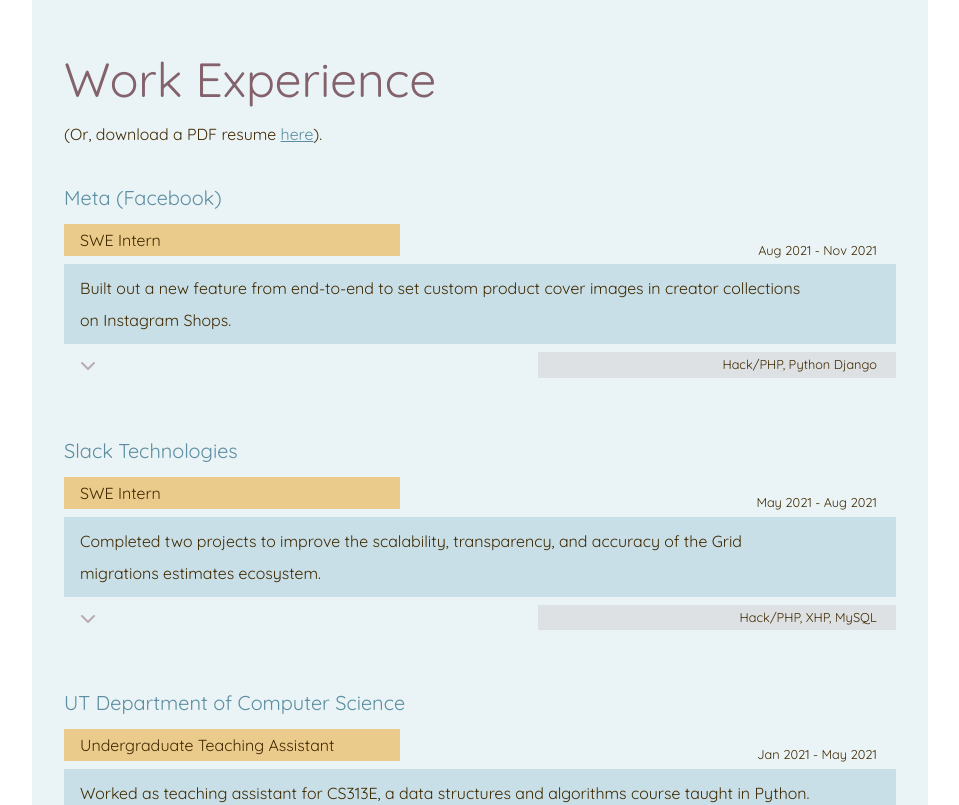
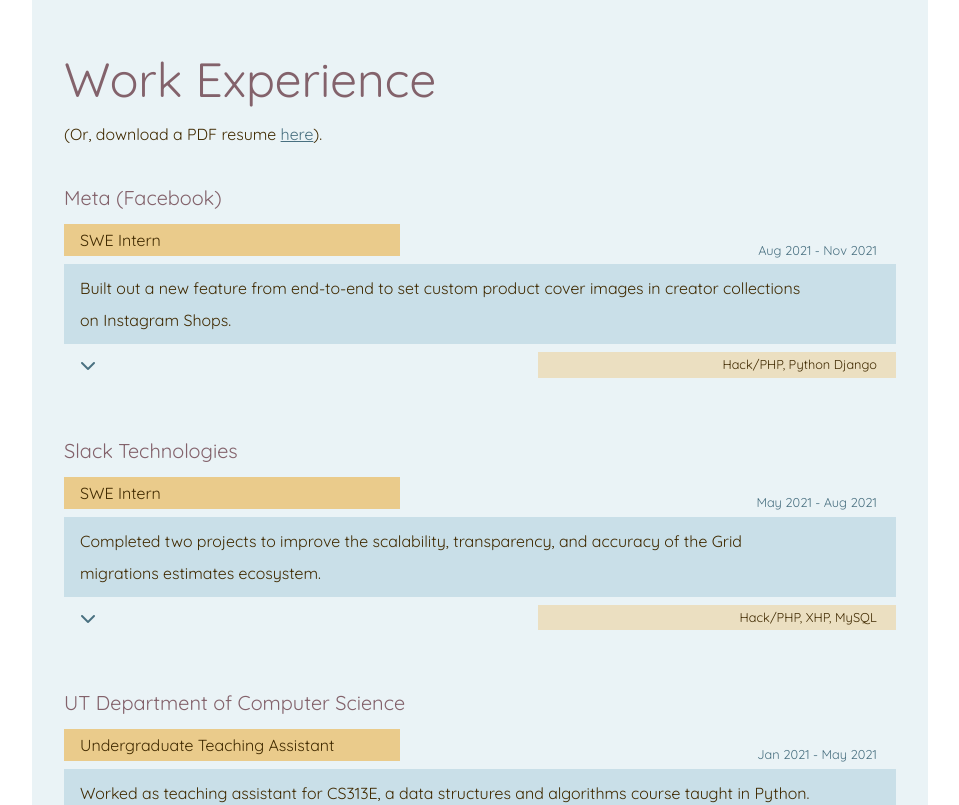
Before and after one commit to fang-helen/fang-helen.github.io, a React (Create React App) app: page / in a window 1280 px wide. Shown: the part 1060-1865 px from the top of the page, without its empty margins (170-1129 px from the left). Built offline with nearby package versions, Linux system fonts and the light colour scheme.

Commit message:
Adjusting colors

```diff
--- a/src/App.css
+++ b/src/App.css
@@ -1,5 +1,5 @@
 @import url("https://cdnjs.cloudflare.com/ajax/libs/font-awesome/6.0.0-beta3/css/all.min.css");
-/* @import url("https://fonts.googleapis.com/css?family=Inconsolata"); */
+@import url("https://fonts.googleapis.com/css?family=Inconsolata");
 
 @font-face {
   font-family: Quicksand;
@@ -70,7 +70,7 @@
 }
 
 a.formatted {
-  color: var(--powder-blue-text);
+  color: var(--blue-text);
   text-decoration: underline;
 }
 
--- a/src/components/ExperienceTile.css
+++ b/src/components/ExperienceTile.css
@@ -4,7 +4,7 @@
 }
 
 .experience-company {
-  color: var(--powder-blue-text);
+  color: var(--mauve);
   font-size: 1.25em;
   padding-bottom: 0.3em;
 }
@@ -54,10 +54,11 @@
   flex-grow: 1;
   align-self: flex-end;
   text-align: right;
+  color: var(--blue-text);
 }
 
 .experience-technologies {
-  background-color: var(--mauve-bg-reduced-3);
+  background-color: var(--gold-bg-reduced);
   text-align: right;
   width: 25em;
 }
@@ -85,7 +86,7 @@
 }
 
 .toggle-arrow {
-  color: var(--mauve-bg-reduced-1);
+  color: var(--blue-text);
 }
 
 .toggle-arrow.expanded {
--- a/src/components/Sidebar.css
+++ b/src/components/Sidebar.css
@@ -18,10 +18,6 @@
   top: 0px;
 }
 
-#sidebar.social-link {
-  color: white;
-}
-
 #sidebar-padding {
   color: transparent;
 }
@@ -30,4 +26,5 @@
   transform: rotate(90deg);
   width: 9em;
   height: 2em;
+  color: var(--mauve);
 }
--- a/src/more-styles/Colors.css
+++ b/src/more-styles/Colors.css
@@ -4,6 +4,7 @@
   --powder-blue-bg: #a7cbd9;
   --powder-blue-bg-reduced: #a7cbd97e;
   --powder-blue-text: #5c8ea1;
+  --blue-text: #497080;
 
   --gold-bg: #eacb8b;
   --gold-bg-reduced: #eacb8b7e;
```
